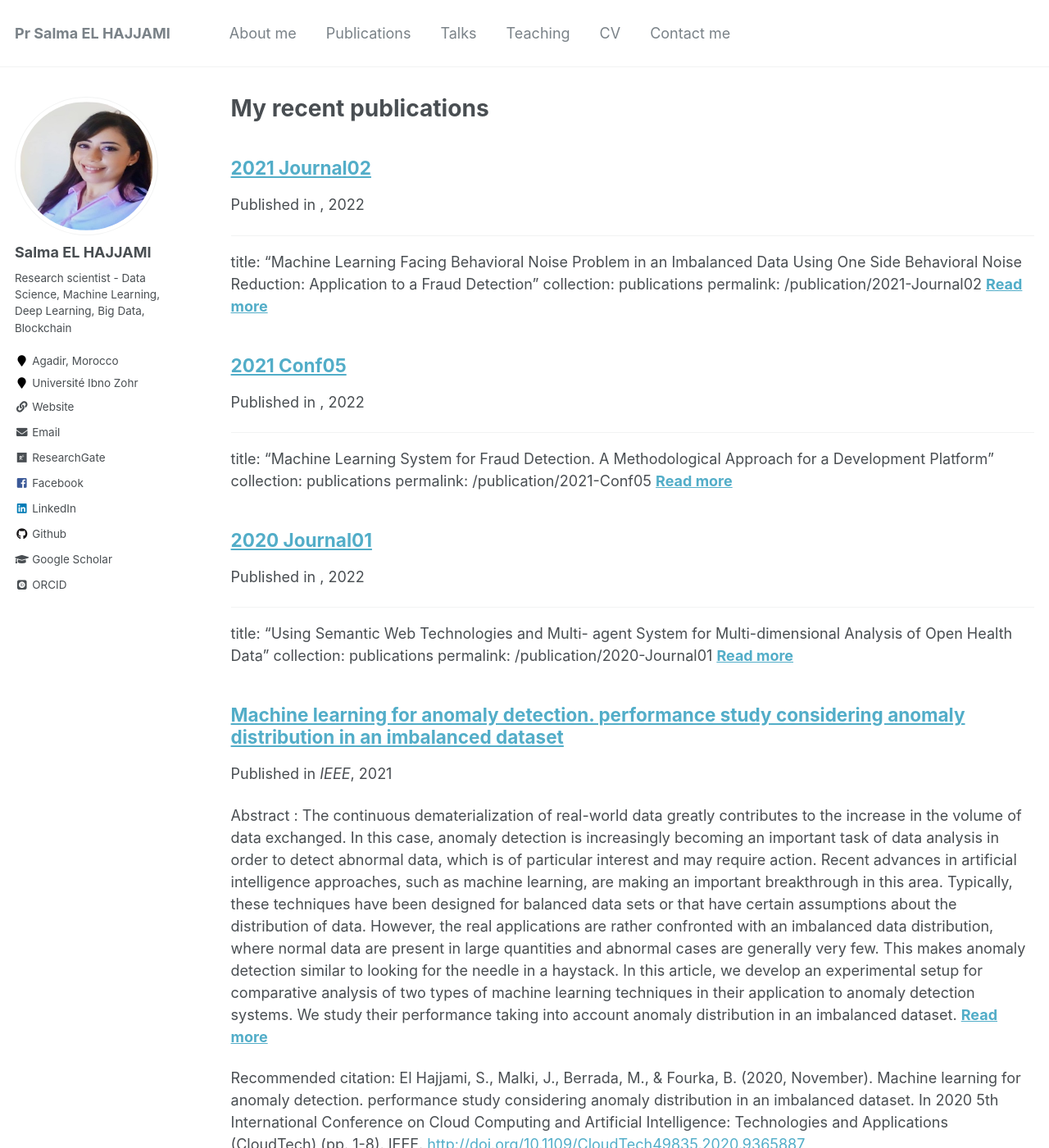
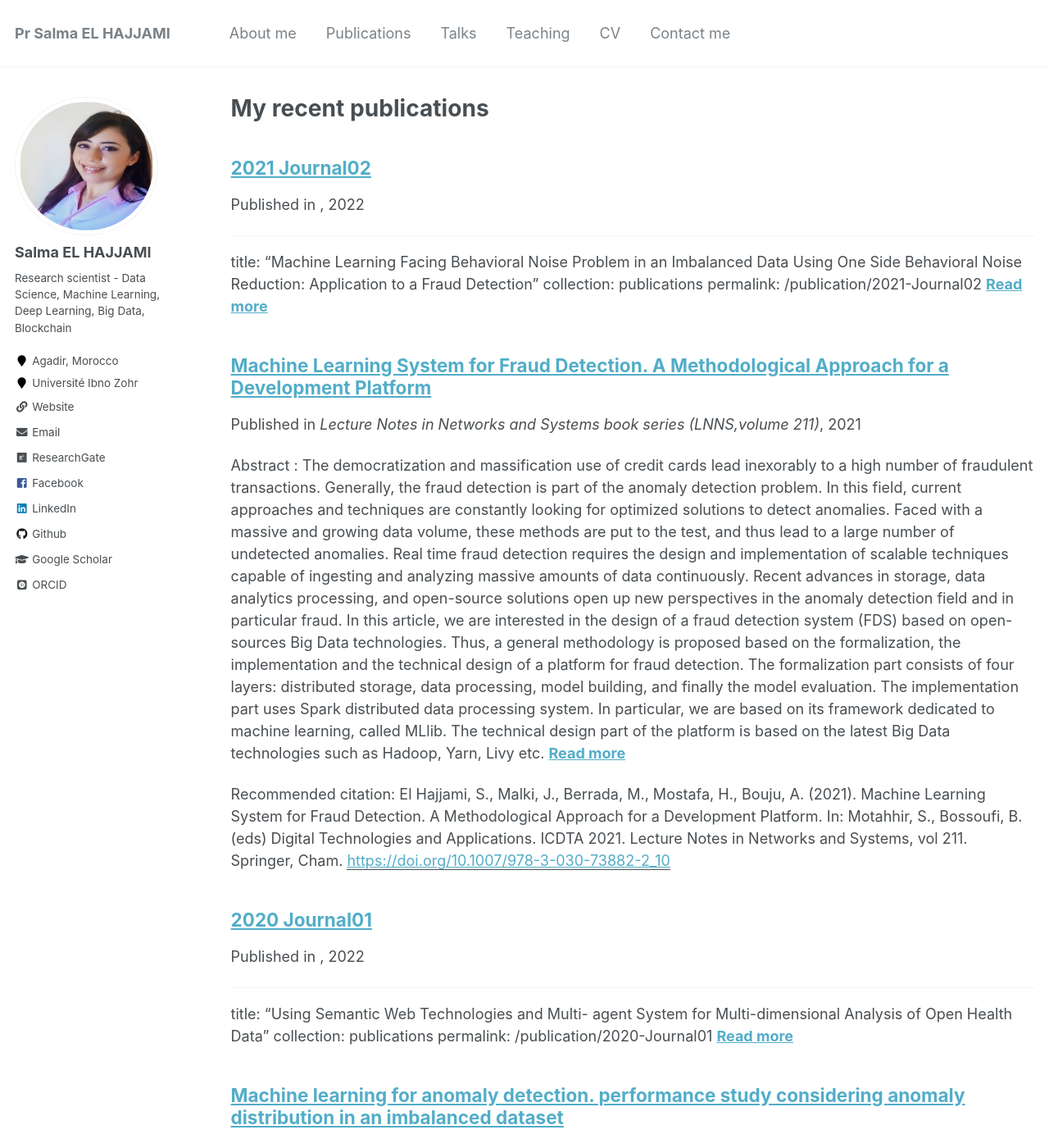
Before and after one commit to salmaelhajjami/salmaelhajjami.github.io, a Jekyll site: the page built from _pages/publications.md, in a window 1280 px wide and 1400 px high. Shown: the whole window at 82% size. Built offline with Jekyll 4.4.1, drawn with Linux system fonts in a browser that asks for light colours; some web fonts are replaced.

Commit message:
Update 2021-Conf05.md

```diff
--- a/_publications/2021-Conf05.md
+++ b/_publications/2021-Conf05.md
@@ -2,11 +2,16 @@
 title: "Machine Learning System for Fraud Detection. A Methodological Approach for a Development Platform"
 collection: publications
 permalink: /publication/2021-Conf05
-
+excerpt: "Abstract : The democratization and massification use of credit cards lead inexorably to a high number of fraudulent transactions. Generally, the fraud detection is part of the anomaly detection problem. In this field, current approaches and techniques are constantly looking for optimized solutions to detect anomalies. Faced with a massive and growing data volume, these methods are put to the test, and thus lead to a large number of undetected anomalies. Real time fraud detection requires the design and implementation of scalable techniques capable of ingesting and analyzing massive amounts of data continuously. Recent advances in storage, data analytics processing, and open-source solutions open up new perspectives in the anomaly detection field and in particular fraud. In this article, we are interested in the design of a fraud detection system (FDS) based on open-sources Big Data technologies. Thus, a general methodology is proposed based on the formalization, the implementation and the technical design of a platform for fraud detection. The formalization part consists of four layers: distributed storage, data processing, model building, and finally the model evaluation. The implementation part uses Spark distributed data processing system. In particular, we are based on its framework dedicated to machine learning, called MLlib. The technical design part of the platform is based on the latest Big Data technologies such as Hadoop, Yarn, Livy etc."
+date: 2021-06-26
+venue: 'Lecture Notes in Networks and Systems book series (LNNS,volume 211)'
+paperurl: 'https://doi.org/10.1007/978-3-030-73882-2_10'
+citation: 'El Hajjami, S., Malki, J., Berrada, M., Mostafa, H., Bouju, A. (2021). Machine Learning System for Fraud Detection. A Methodological Approach for a Development Platform. In: Motahhir, S., Bossoufi, B. (eds) Digital Technologies and Applications. ICDTA 2021. Lecture Notes in Networks and Systems, vol 211. Springer, Cham.'
+---
 Abstract : The democratization and massification use of credit cards lead inexorably to a high number of fraudulent transactions. Generally, the fraud detection is part of the anomaly detection problem. In this field, current approaches and techniques are constantly looking for optimized solutions to detect anomalies. Faced with a massive and growing data volume, these methods are put to the test, and thus lead to a large number of undetected anomalies. Real time fraud detection requires the design and implementation of scalable techniques capable of ingesting and analyzing massive amounts of data continuously. Recent advances in storage, data analytics processing, and open-source solutions open up new perspectives in the anomaly detection field and in particular fraud. In this article, we are interested in the design of a fraud detection system (FDS) based on open-sources Big Data technologies. Thus, a general methodology is proposed based on the formalization, the implementation and the technical design of a platform for fraud detection. The formalization part consists of four layers: distributed storage, data processing, model building, and finally the model evaluation. The implementation part uses Spark distributed data processing system. In particular, we are based on its framework dedicated to machine learning, called MLlib. The technical design part of the platform is based on the latest Big Data technologies such as Hadoop, Yarn, Livy etc.
 
 Keywords : Machine learning; Anomaly detection; Fraud detection; Big data; Spark and Hadoop platforms.
 
 [Download paper here](/files/2021-Conf05.pdf)
 
-Recommended citation: El Hajjami, S., Malki, J., Berrada, M., Mostafa, H., & Bouju, A. (2021, January). Machine Learning System for Fraud Detection. A Methodological Approach for a Development Platform. In International Conference on Digital Technologies and Applications (pp. 99-110). Springer, Cham.
+Recommended citation: El Hajjami, S., Malki, J., Berrada, M., Mostafa, H., Bouju, A. (2021). Machine Learning System for Fraud Detection. A Methodological Approach for a Development Platform. In: Motahhir, S., Bossoufi, B. (eds) Digital Technologies and Applications. ICDTA 2021. Lecture Notes in Networks and Systems, vol 211. Springer, Cham.
```
